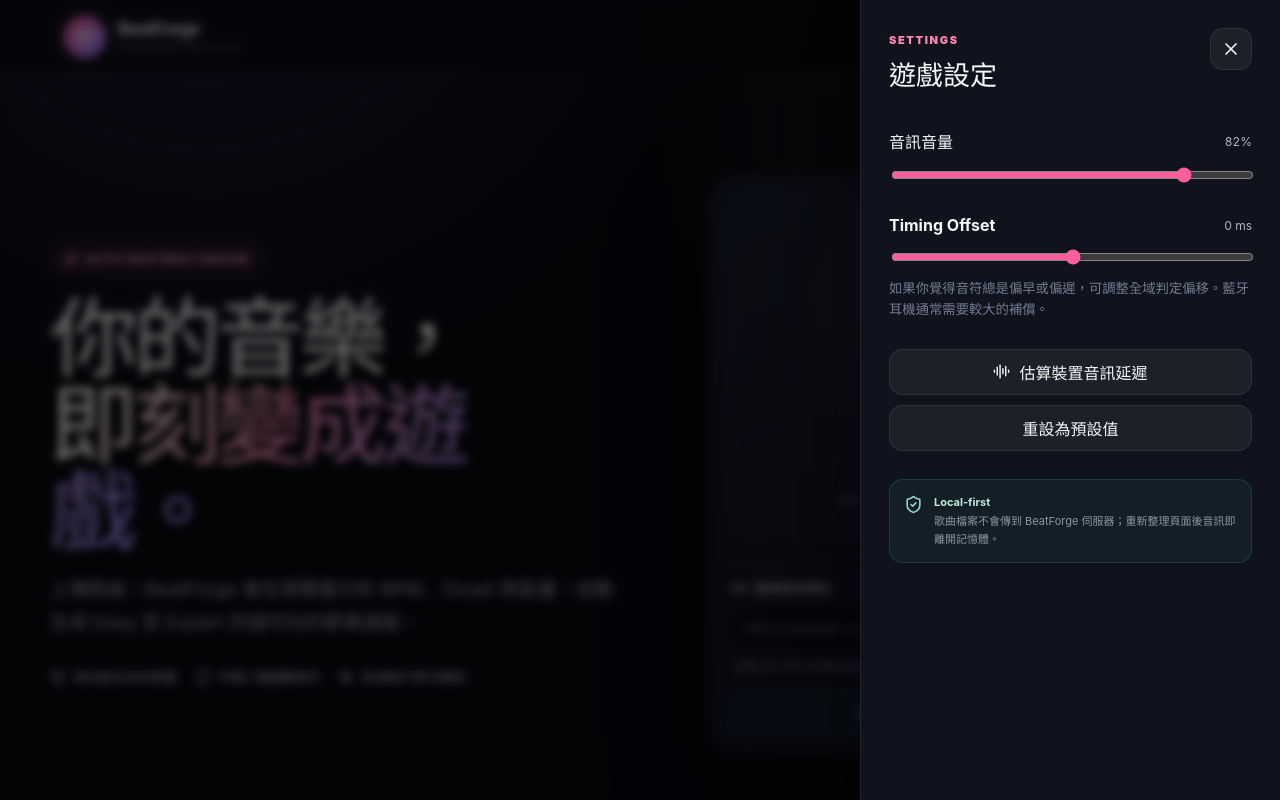
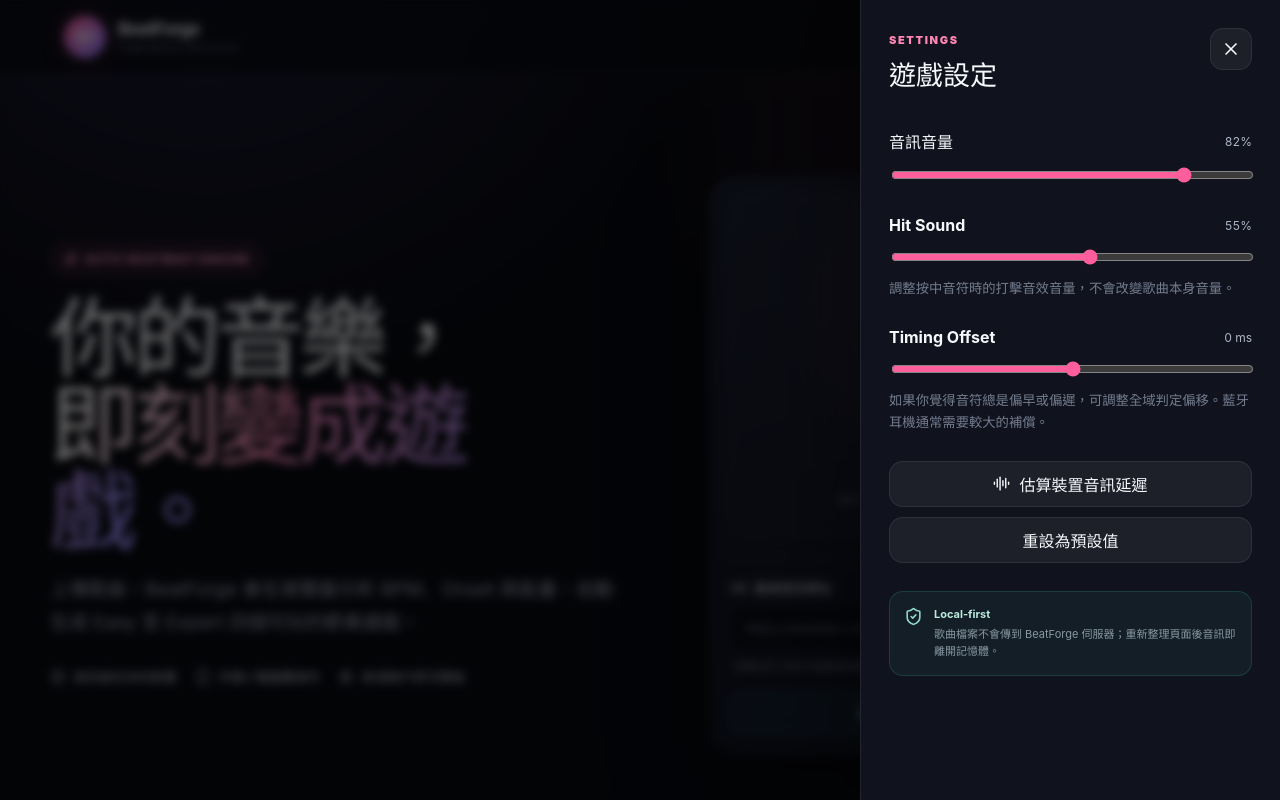
Before and after one commit to A24DC523/BeatForge, a React (Vite) app: page / in a window 1280 px wide. Both pictures are taken after a click on the button 1195 px from the left and 36 px from the top of the page. Shown: the top 800 px of the page. Built offline with nearby package versions, Linux system fonts and the light colour scheme.

Commit message:
feat: add persistent hit sound volume setting

```diff
--- a/src/App.tsx
+++ b/src/App.tsx
@@ -109,6 +109,7 @@ export default function App() {
   const [settingsOpen, setSettingsOpen] = useState(false);
   const [offsetMs, setOffsetMs] = useState(() => loadNumber('beatforge.offset', 0));
   const [volume, setVolume] = useState(() => loadNumber('beatforge.volume', 0.82));
+  const [hitSoundVolume, setHitSoundVolume] = useState(() => loadNumber('beatforge.hitSoundVolume', 0.55));
   const [bestScores, setBestScores] = useState<Record<string, BestRecord>>(() => loadBestScores());
   const [latencyInfo, setLatencyInfo] = useState('');
 
@@ -116,10 +117,11 @@ export default function App() {
     try {
       localStorage.setItem('beatforge.offset', String(offsetMs));
       localStorage.setItem('beatforge.volume', String(volume));
+      localStorage.setItem('beatforge.hitSoundVolume', String(hitSoundVolume));
     } catch {
       // Local persistence is optional.
     }
-  }, [offsetMs, volume]);
+  }, [hitSoundVolume, offsetMs, volume]);
 
   useEffect(() => () => {
     if (previousUrlRef.current) URL.revokeObjectURL(previousUrlRef.current);
@@ -286,6 +288,7 @@ export default function App() {
         audioUrl={song.url}
         offsetMs={offsetMs}
         volume={volume}
+        hitSoundVolume={hitSoundVolume}
         onExit={() => setStage('select')}
         onFinish={saveBestResult}
       />
@@ -539,6 +542,19 @@ export default function App() {
             </label>
 
             <label className="range-setting">
+              <div><strong>Hit Sound</strong><span>{Math.round(hitSoundVolume * 100)}%</span></div>
+              <input
+                type="range"
+                min="0"
+                max="1"
+                step="0.01"
+                value={hitSoundVolume}
+                onChange={(event) => setHitSoundVolume(Number(event.target.value))}
+              />
+              <small>調整按中音符時的打擊音效音量，不會改變歌曲本身音量。</small>
+            </label>
+
+            <label className="range-setting">
               <div><strong>Timing Offset</strong><span>{offsetMs > 0 ? '+' : ''}{offsetMs} ms</span></div>
               <input type="range" min="-200" max="200" step="1" value={offsetMs} onChange={(event) => setOffsetMs(Number(event.target.value))} />
               <small>如果你覺得音符總是偏早或偏遲，可調整全域判定偏移。藍牙耳機通常需要較大的補償。</small>
@@ -549,7 +565,7 @@ export default function App() {
             </button>
             {latencyInfo && <p className="latency-info">{latencyInfo}</p>}
 
-            <button className="secondary-button full" type="button" onClick={() => { setOffsetMs(0); setVolume(0.82); setLatencyInfo(''); }}>
+            <button className="secondary-button full" type="button" onClick={() => { setOffsetMs(0); setVolume(0.82); setHitSoundVolume(0.55); setLatencyInfo(''); }}>
               重設為預設值
             </button>
 
```
